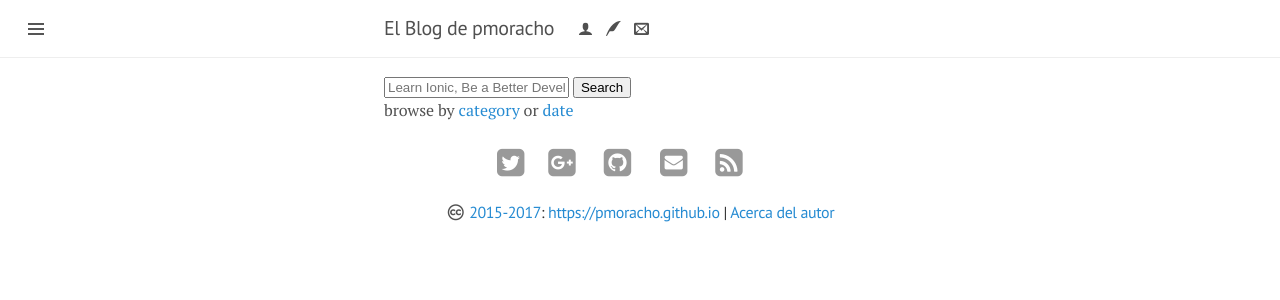
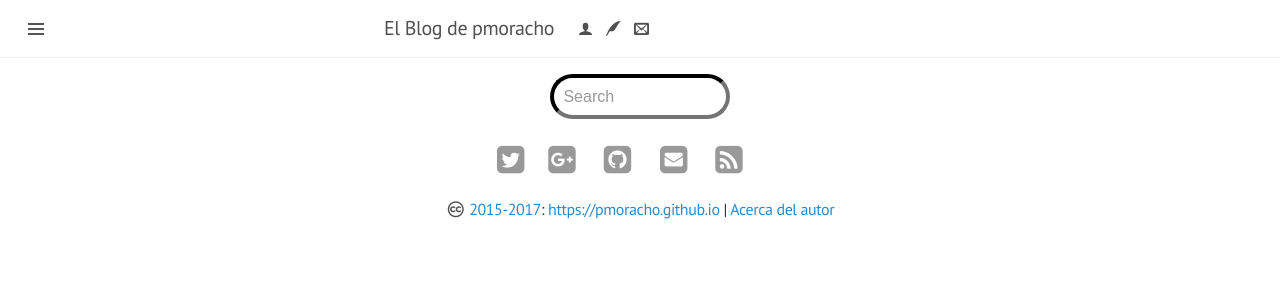
Before and after one commit to pmoracho/pmoracho.github.io, a Jekyll site: the page built from syspages/search.md, in a window 1280 px wide. Shown: the top 300 px of the page. Built offline with Jekyll 4.4.1, drawn with Linux system fonts in a browser that asks for light colours; nearby versions of some CDN libraries; some web fonts are replaced; comment, search, counter and statistics services are not loaded.

Commit message:
revert search to initial commit

```diff
--- a/syspages/search.md
+++ b/syspages/search.md
@@ -10,38 +10,15 @@ category: base
 ---
 
 {% if site.google_search %}
-<div class="grid" id="searchBar">
-  <div>
-      <div id="search">
-          <form role="search" method="get" action="{{ site.url }}//search/">
-              <input id="searchString" name="searchString"
-                     placeholder="Learn Ionic, Be a Better Developer, etc." type="text">
-              <input id="searchButton" name="googleSearchName" type="button" value="Search">
-          </form>
-      </div>
-      <div id="archives">
-          browse by <a title="The complete archive of {{ site.name }}'s Blog by category"
-                 href="{{ site.baseurl }}//categoryview">category</a>
-          or <a title="The complete archive of {{ site.name }}'s Blog by month"
-                href="{{ site.baseurl }}//monthview">date</a>
-      </div>
-  </div>
+<div id="searchbox2" style="margin:0 auto; display: table;">
+<div class="searchcont2">
+    <!-- span class="searchicon2"><i class="fa fa-search fa-2x"></i></span -->
+    <form role="search" method="get" action="{{ site.url }}/cse/">
+        <input id="searchString2" name="searchString2"
+               placeholder=" Search" type="text">
+    </form>
 </div>
-
-<script>
- (function() {
-     var cx = '006172462016279589704:keh0roaynmg';
-     var gcse = document.createElement('script');
-     gcse.type = 'text/javascript';
-     gcse.async = true;
-     gcse.src = (document.location.protocol == 'https:' ? 'https:' : 'http:') +
-     '//www.google.com/cse/cse.js?cx=' + cx;
-     var s = document.getElementsByTagName('script')[0];
-     s.parentNode.insertBefore(gcse, s);
- })();
-</script>
-<gcse:search queryParameterName="searchString"></gcse:search>
-
+</div>
 {% else %}
 Google Custom Search key is not set in `_config.yml`
 {% endif %}
```
Also changed, not shown: syspages/cse.md (+4 -5 lines).
